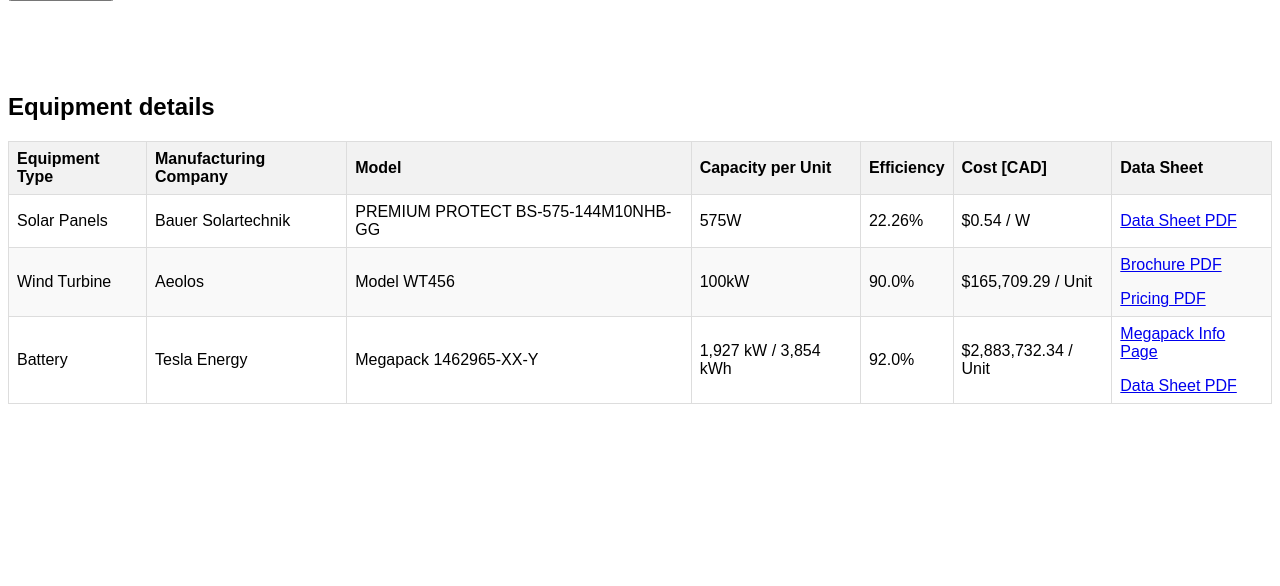
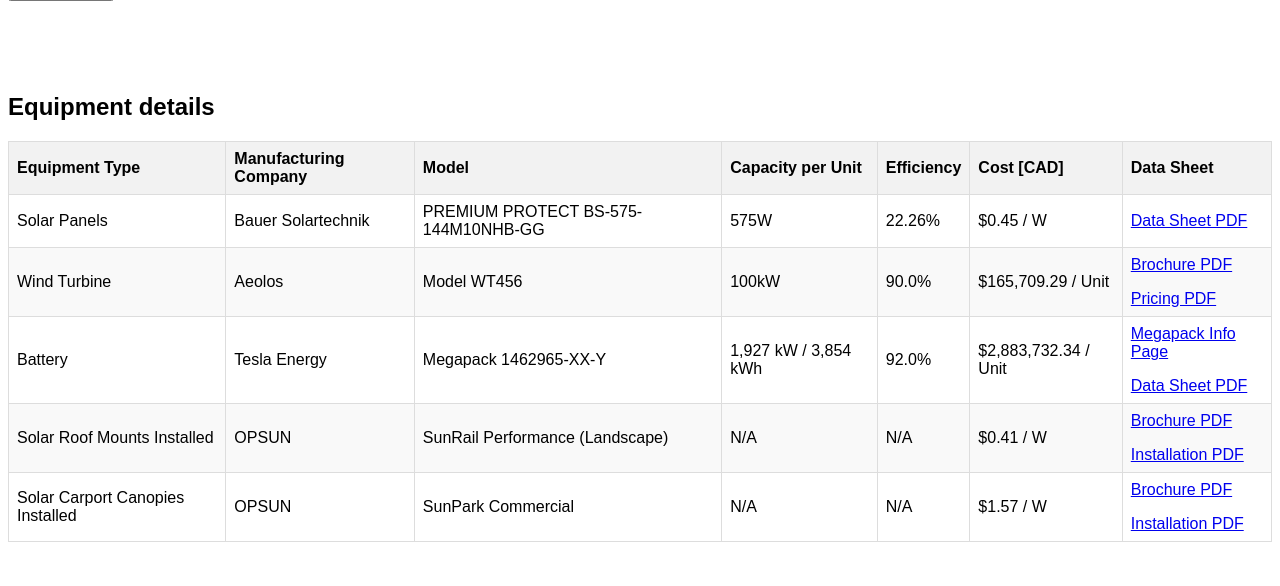
Before and after one commit to NathanPaceydev/Virtual-Power-Plant, a Flask app: page / in a window 1280 px wide. Shown: the part 551-1137 px from the top of the page. Before the commit the page ends 955 px from the top, so only its background shows below. Run offline with Flask 3, Linux system fonts and the light colour scheme.

Commit message:
data sheet

```diff
--- a/flask app/templates/home.html
+++ b/flask app/templates/home.html
@@ -157,7 +157,7 @@
                 <td>PREMIUM PROTECT BS-575-144M10NHB-GG</td>
                 <td>575W</td>
                 <td>22.26%</td>
-                <td>$0.54 / W</td>
+                <td>$0.45 / W </td>
                 <td><a href="{{ url_for('static', filename='datasheets/Bauer-Solar-CANSOLAR (1).pdf') }}" target="_blank">Data Sheet PDF</a></td>
             </tr>
 
@@ -188,6 +188,32 @@
                     <a href="https://www.tesla.com/megapack/design" target="_blank">Megapack Info Page</a>
                     <p> </p>
                     <a href="{{ url_for('static', filename='datasheets/Ficha-Tecnica-Mega-Pack (1).pdf') }}" target="_blank">Data Sheet PDF</a>
+                </td>
+            </tr>
+            <tr>
+                <td>Solar Roof Mounts Installed</td>
+                <td>OPSUN</td>
+                <td>SunRail Performance (Landscape)</td>
+                <td>N/A</td>
+                <td>N/A</td>
+                <td>$0.41 / W</td>
+                <td>
+                    <a href="{{ url_for('static', filename='datasheets/brochure-performance.pdf') }}" target="_blank">Brochure PDF</a>
+                    <p> </p>
+                    <a href="{{ url_for('static', filename='datasheets/sunrail-installation-manual.pdf') }}" target="_blank">Installation PDF</a>
+                </td>
+            </tr>
+            <tr>
+                <td>Solar Carport Canopies Installed</td>
+                <td>OPSUN</td>
+                <td>SunPark Commercial</td>
+                <td>N/A</td>
+                <td>N/A</td>
+                <td>$1.57 / W</td>
+                <td>
+                    <a href="{{ url_for('static', filename='datasheets/brochure-sunpark-comercial.pdf') }}" target="_blank">Brochure PDF</a>
+                    <p> </p>
+                    <a href="{{ url_for('static', filename='datasheets/sunpark-installation-manual.pdf') }}" target="_blank">Installation PDF</a>
                 </td>
             </tr>
 
```
Also changed, not shown: 4 other files.
